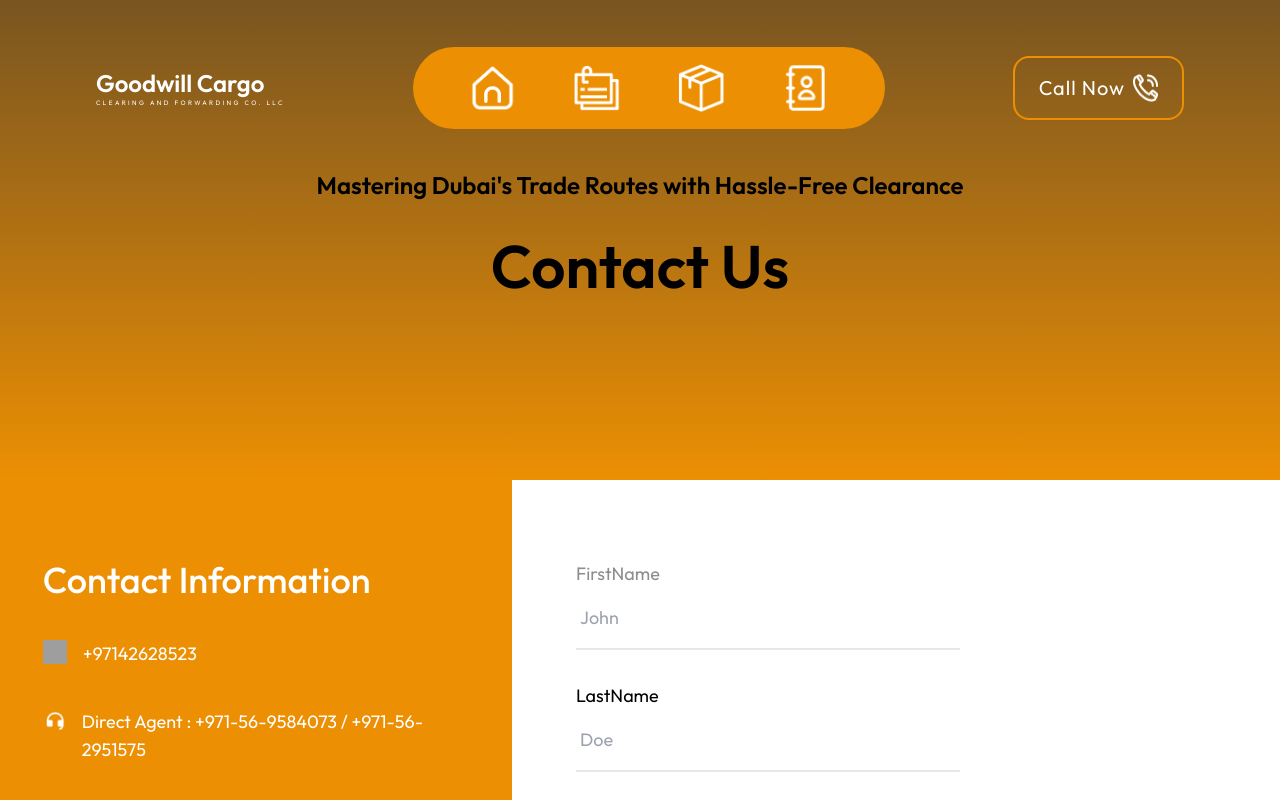
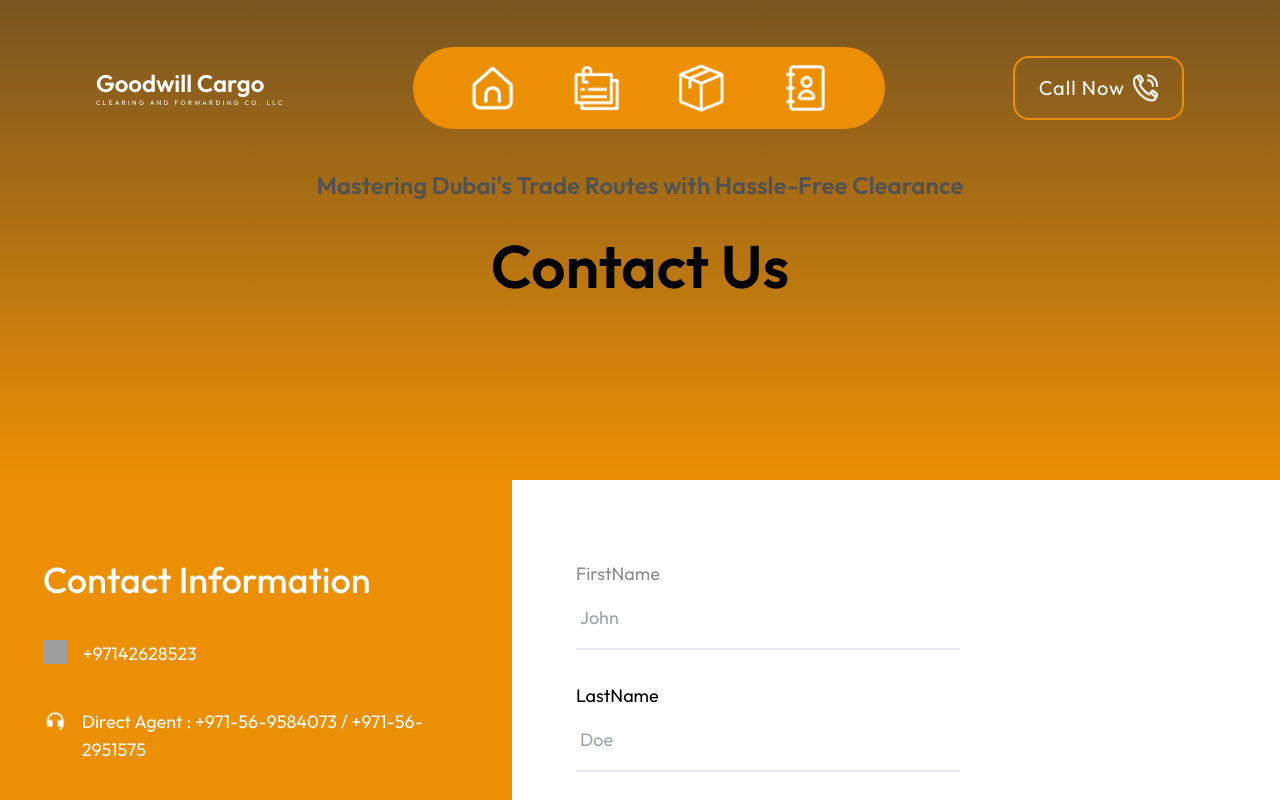
Before and after one commit to Sohaib-Ahmed869/GoodwillCargo, a React (Vite) app: page /contact in a window 1280 px wide. Shown: the top 800 px of the page. Built offline with nearby package versions, Linux system fonts and the light colour scheme; grey boxes are pictures that could not be loaded.

Commit message:
set text color

```diff
--- a/src/component/common/Hero.jsx
+++ b/src/component/common/Hero.jsx
@@ -49,7 +49,7 @@ const Hero = ({ title }) => {
         <div className="bg-gradient-to-b from-[#795521] to-[#ec8f03]">
           <div className="relative flex flex-col items-center justify-center w-full h-[60vh]">
             <div className="flex items-center justify-center flex-col gap-5">
-              <p className="font-semibold text-base md:text-xl text-center xl:text-2xl 2xl:text-2xl">
+              <p className="font-semibold text-base md:text-xl text-[#525252] text-center xl:text-2xl 2xl:text-2xl">
                 Mastering Dubai's Trade Routes with Hassle-Free Clearance
               </p>
               <h1 className="font-semibold text-3xl md:text-4xl xl:text-6xl 2xl:text-6xl w-4/5 2xl:w-3/6 text-center !leading-normal">
```
